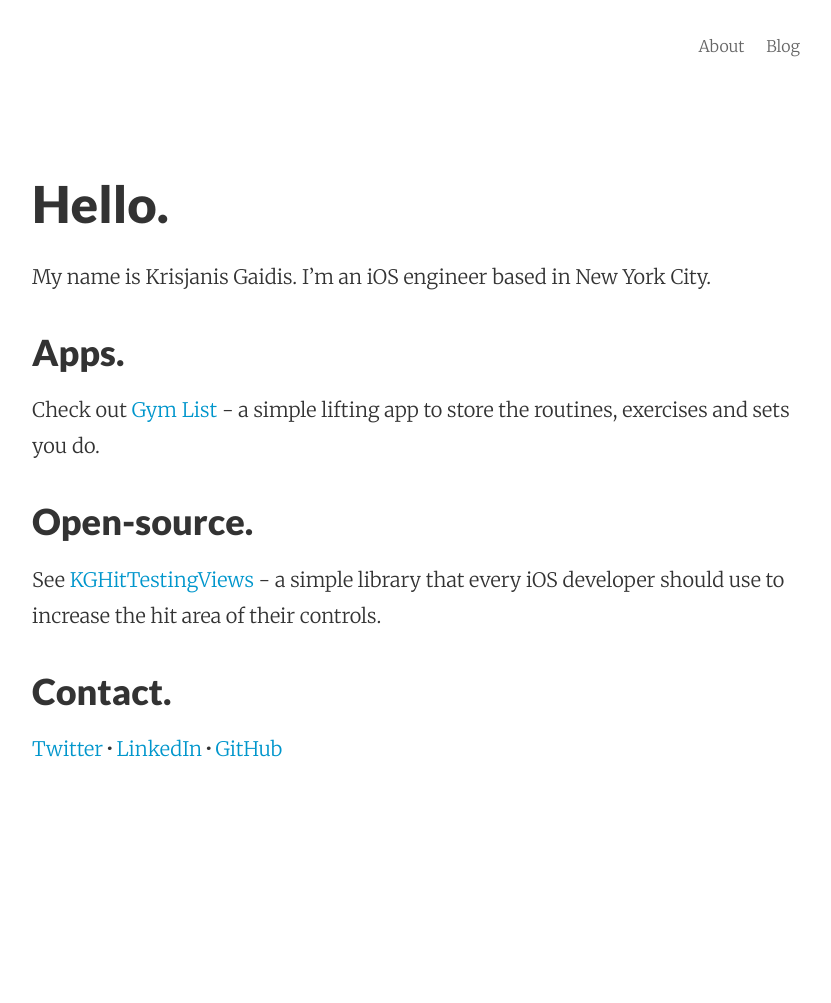
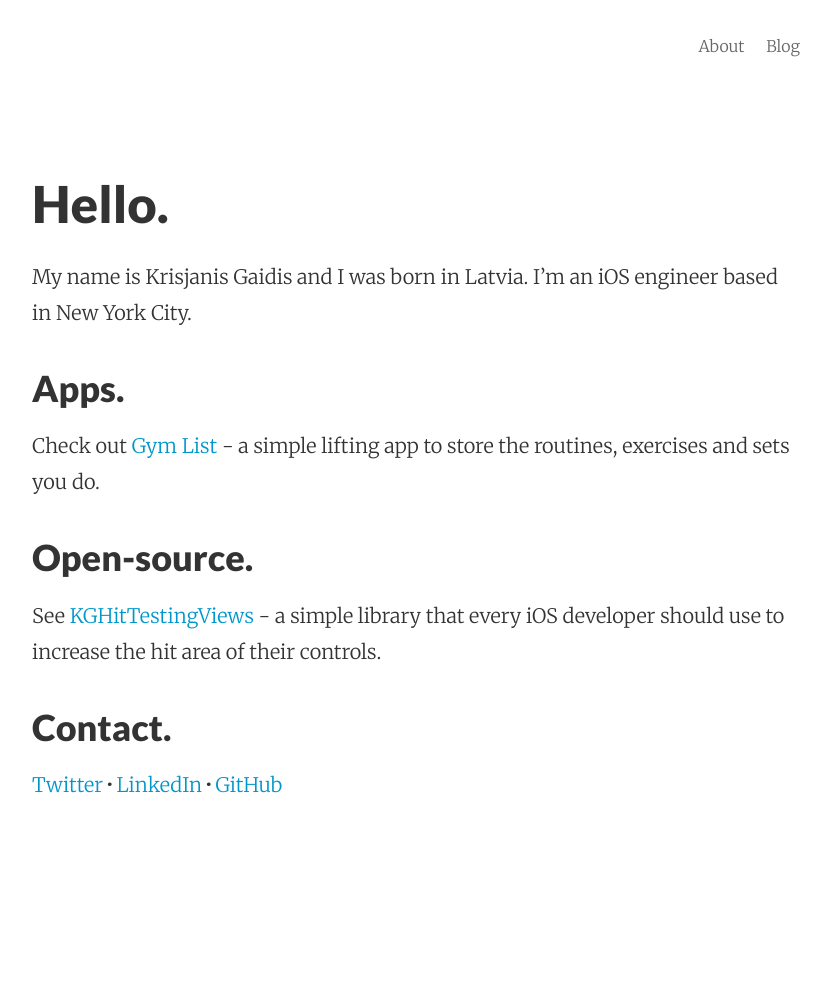
Before and after one commit to kgaidis/kgaidis.github.io, a Jekyll site: the page built from index.md, in a window 1280 px wide. Shown: the whole page, without its empty margins (224-1055 px from the left). Built offline with Jekyll 4.4.1, drawn with Linux system fonts in a browser that asks for light colours; Markdown is read by kramdown in place of the engine named in the settings; before the commit the page ends 967 px from its top, so only the background shows below that.

Commit message:
Modified about me page.

```diff
--- a/index.md
+++ b/index.md
@@ -4,7 +4,7 @@ title: Hello.
 ---
 
 
-My name is Krisjanis Gaidis. I'm an iOS engineer based in New York City.
+My name is Krisjanis Gaidis and I was born in Latvia. I'm an iOS engineer based in New York City.
 
 ### Apps.
 
```
